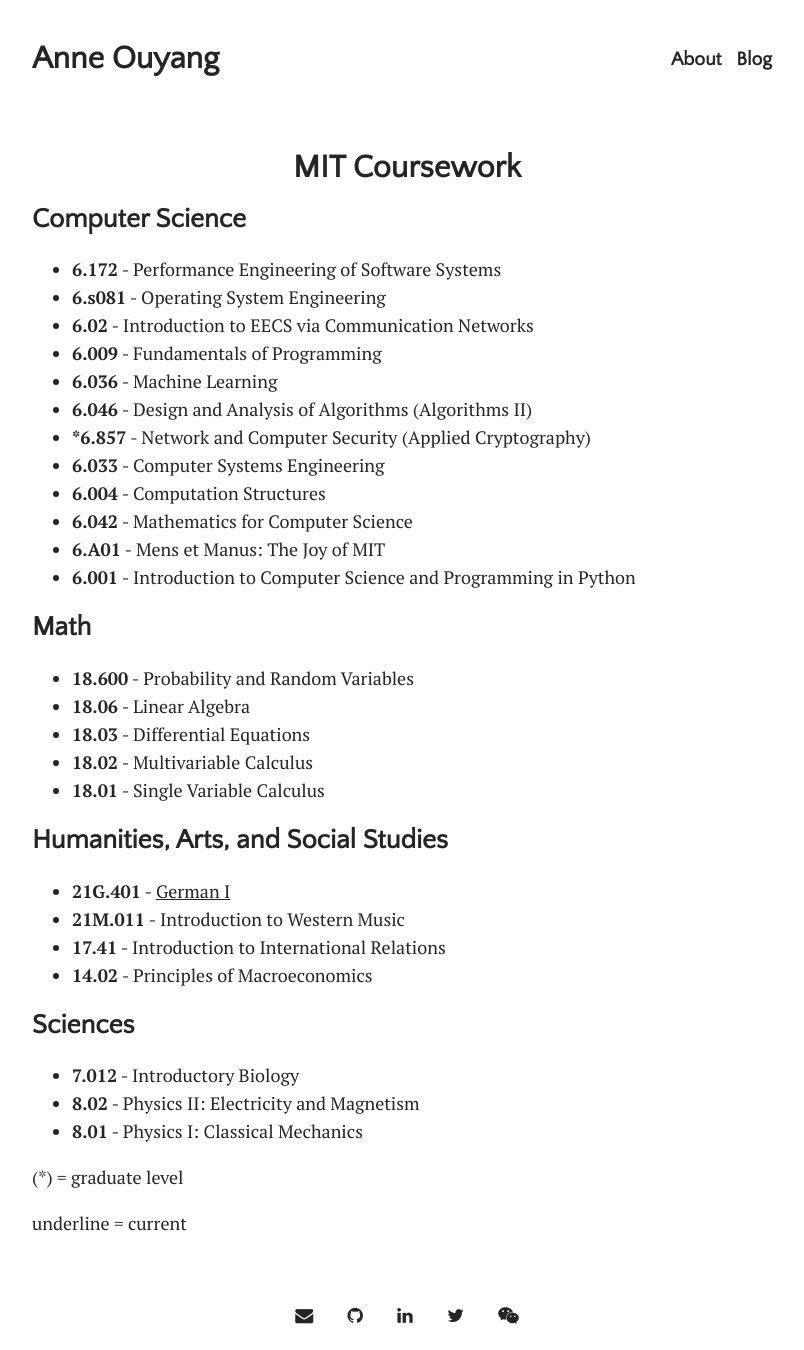
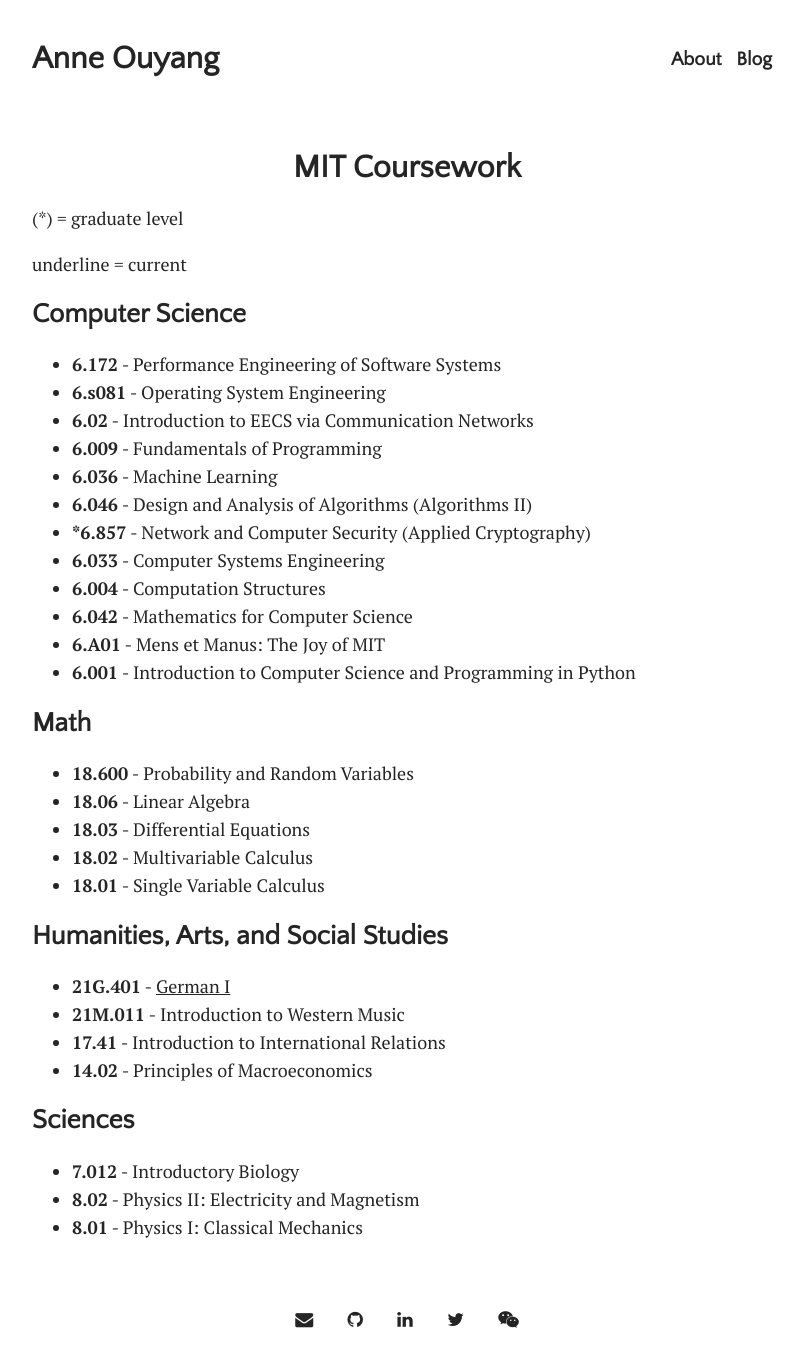
Before and after one commit to anneouyang/anneouyang.github.io, a Jekyll site: the page built from coursework.md, in a window 1280 px wide. Shown: the whole page, without its empty margins (233-1037 px from the left). Built offline with Jekyll 4.4.1, drawn with Linux system fonts in a browser that asks for light colours; some web fonts are replaced; part of the change alters nothing that is shown.

```diff
--- a/coursework.md
+++ b/coursework.md
@@ -4,6 +4,10 @@ title: Coursework
 ---
 
 <h1 style="text-align: center;"> MIT Coursework </h1>
+
+(\*) = graduate level
+
+underline = current
 
 ## Computer Science
 - **6.172** - Performance Engineering of Software Systems
@@ -36,7 +40,3 @@ title: Coursework
 - **7.012** - Introductory Biology
 - **8.02** - Physics II: Electricity and Magnetism
 - **8.01** - Physics I: Classical Mechanics
-
-(\*) = graduate level
-
-underline = current
```
